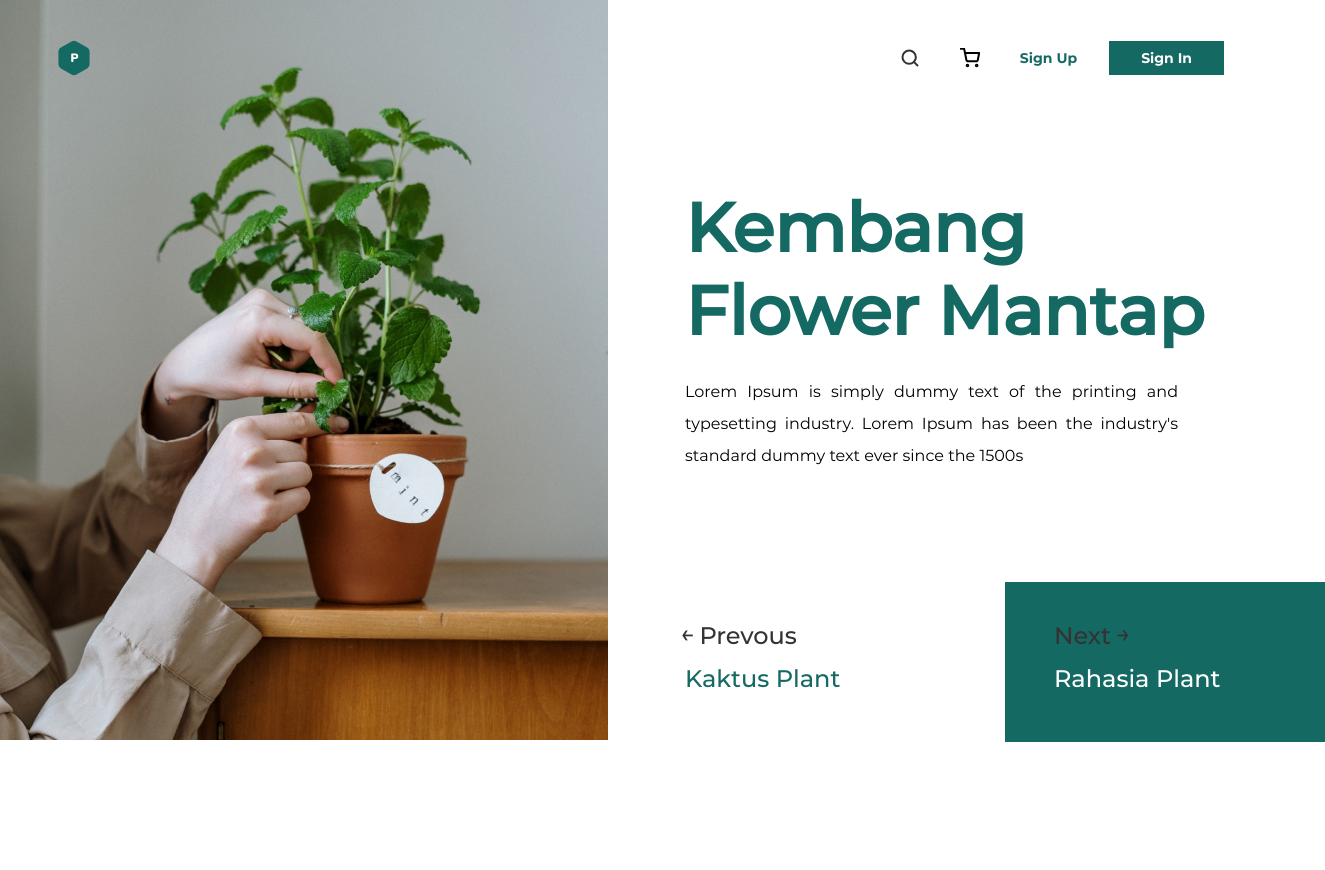
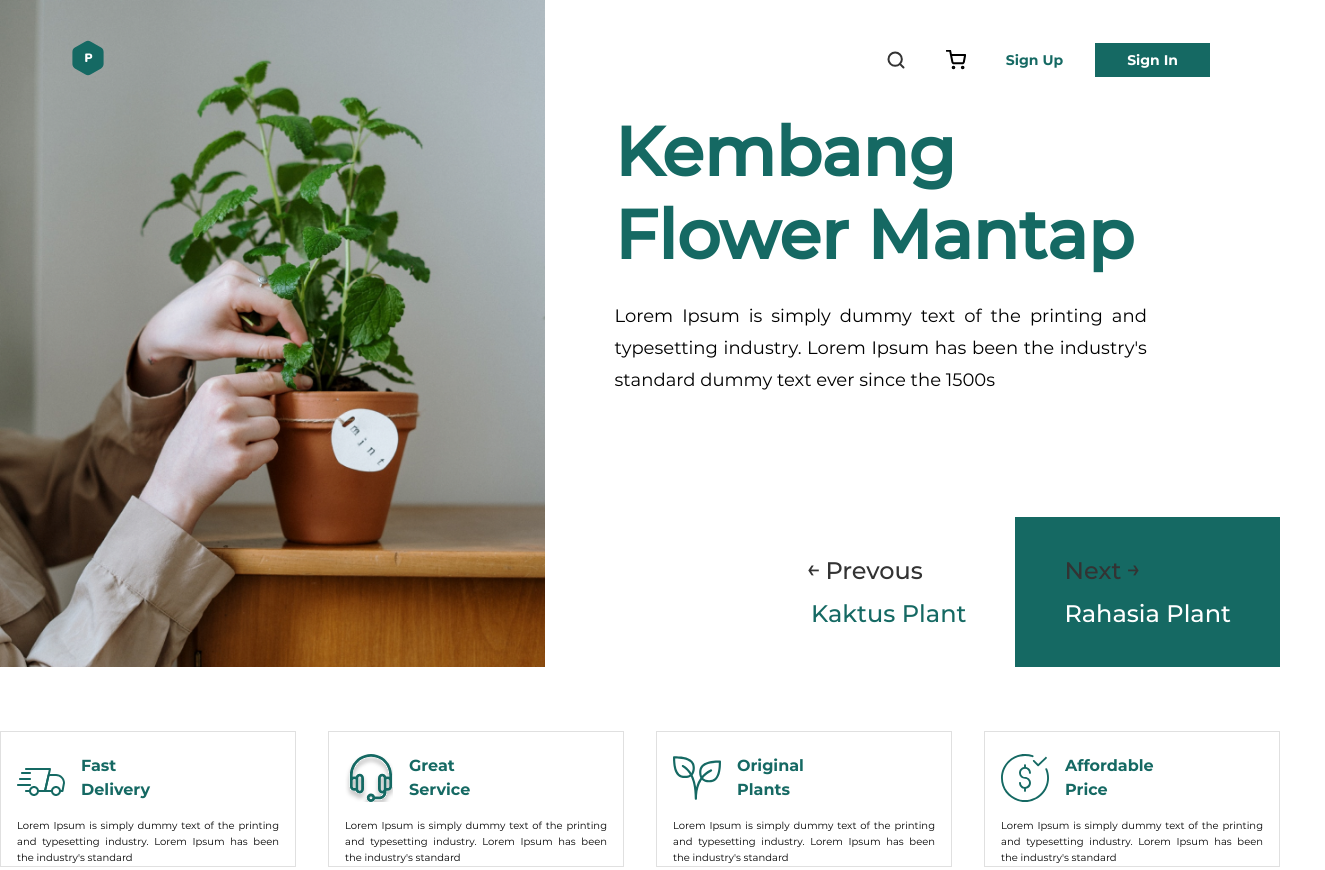
Before and after one commit to webPrsnr/plant-shop, a plain HTML site: page index.html in a window 1280 px wide. Shown: the top 870 px of the page, 1325 px wide, since content can reach past the window. Drawn offline with Linux system fonts and the light colour scheme.

Commit message:
little fix

```diff
--- a/index.html
+++ b/index.html
@@ -19,10 +19,17 @@
 
   <body>
     <header class="head">
-      <div class="container">
+      <div class="container__outer head__container-outer">
+        <div class="container__inner head__container-inner">
           <nav class="head__icons">
             <div class="head__main_icon">
-            <a class="head__logo" href="#"></a>
+              <a class="head__logo" href="#">
+                <img
+                  class="head__logo-img"
+                  src="./images/icon/Group5.svg"
+                  alt="logo"
+                />
+              </a>
             </div>
             <div class="head__sub-icons">
               <a class="head__search" href="#"></a>
@@ -32,10 +39,12 @@
             </div>
           </nav>
         </div>
+      </div>
     </header>
     <main>
       <section class="preview">
-        <div class="preview__inner">
+        <div class="container__outer preview__outer">
+          <div class="container__inner preview__inner">
             <div class="preview__image">
               <img
                 class="image"
@@ -47,9 +56,9 @@
               <div class="preview__descr">
                 <h1 class="preview__title">Kembang Flower Mantap</h1>
                 <p class="preview__sub-title">
-                Lorem Ipsum is simply dummy text of the printing and typesetting
-                industry. Lorem Ipsum has been the industry's standard dummy
-                text ever since the 1500s
+                  Lorem Ipsum is simply dummy text of the printing and
+                  typesetting industry. Lorem Ipsum has been the industry's
+                  standard dummy text ever since the 1500s
                 </p>
               </div>
               <div class="preview__nav">
@@ -60,6 +69,7 @@
                 <div class="next">
                   <p class="next__pointer">Next</p>
                   <p class="next__name">Rahasia Plant</p>
+                </div>
               </div>
             </div>
           </div>
@@ -164,7 +174,6 @@
         </div>
       </section>
       <section class="motivation">
-        <div class="container">
         <div class="motivation__inner">
           <div class="motivation__content-area">
             <div class="motivation__text">
@@ -191,7 +200,6 @@
               src="./images/photo/jason-leung-r5pPYI6lEpA-unsplash 1.png"
               alt=""
             />
-            </div>
           </div>
         </div>
       </section>
--- a/styles/featured.css
+++ b/styles/featured.css
@@ -50,6 +50,7 @@ hr {
 
 .plant__img {
   background-color: #f3f4f6;
+  width: 100%;
 }
 
 .plant__name {
--- a/styles/header.css
+++ b/styles/header.css
@@ -1,17 +1,22 @@
 /* header.css */
+.head__container-outer {
+  position: absolute;
+  width: 100%;
+}
+.head__container-inner {
+  width: 100%;
+  margin: 0 auto;
+}
+
 .head__icons {
   padding-top: 40px;
   display: flex;
   justify-content: space-between;
   align-items: center;
 }
-
-.head__logo {
-  display: block;
-  min-height: 36px;
-  min-width: 36px;
-  background-repeat: no-repeat;
-  background-image: url("../images/icon/Group5.svg");
+.head__logo-img {
+  width: 100%;
+  height: auto;
 }
 
 .head__sub-icons {
--- a/styles/index.css
+++ b/styles/index.css
@@ -37,7 +37,11 @@ h4 {
   margin: 0;
 }
 
-.container {
-  margin-left: 56px;
-  margin-right: 56px;
+.container__inner {
+  max-width: 1140px;
 }
+
+/* .container__outer {
+  padding-right: 20px;
+  padding-left: 20px;
+} */
--- a/styles/motivation.css
+++ b/styles/motivation.css
@@ -4,11 +4,10 @@
 
 .motivation__inner {
   display: flex;
-  justify-content: space-between;
-  column-gap: 84px;
 }
 
 .motivation__content-area {
+  flex: 1;
   display: flex;
   flex-direction: column;
   justify-content: space-between;
@@ -19,14 +18,23 @@
   font-size: 40px;
   line-height: 56px;
   color: var(--color-kq-black);
-  max-width: 512px;
+  width: 70%;
   margin-bottom: 16px;
 }
 
 .motivation__text-descr {
-  max-width: 507px;
+  width: 70%;
   font-family: var(--font-family-r);
   color: var(--color-kq-black);
   font-size: 16px;
   line-height: 28px;
 }
+
+.motivation__text-img > img {
+  width: 80%;
+}
+
+.motivation__img-area > img {
+  width: 100%;
+  height: 100%;
+}
--- a/styles/preview.css
+++ b/styles/preview.css
@@ -1,22 +1,35 @@
 /* preview.css  */
+.preview__outer {
+  padding-left: 0;
+  padding-right: 0;
+}
 .preview__inner {
   display: flex;
-  column-gap: 77px;
+  max-width: 100%;
 }
 
 .preview__image {
-  position: relative;
-  bottom: 76px;
-  z-index: -1;
+  flex-basis: 45%;
+  max-width: 100%;
+  height: auto;
+}
+
+.preview__image img {
+  max-width: 100%;
+  height: 100%;
 }
 
 .preview__about {
-  width: 100%;
+  display: flex;
+  flex-direction: column;
+  padding-left: 70px;
+  flex-basis: 55%;
+  max-width: 100%;
 }
 
 .preview__title {
-  min-width: 523px;
-  min-height: 166px;
+  max-width: 100%;
+  height: auto;
   font-family: var(--font-family-m);
   font-style: normal;
   font-size: 68px;
@@ -29,12 +42,16 @@
 
 .preview__sub-title {
   margin-top: 24px;
-  max-width: 493px;
-  max-height: 96px;
+  max-width: 80%;
+  height: auto;
   font-family: var(--font-family-r);
-  size: 18px;
+  font-size: 18px;
   line-height: 32px;
   text-align: justify;
+}
+
+.preview__descr {
+  flex-grow: 1;
 }
 
 .preview__nav {
@@ -48,8 +65,8 @@
   box-sizing: border-box;
   font-family: var(--font-family-m);
   padding: 39px 49px 39px 0px;
-  width: 320px;
-  height: 160px;
+  max-width: 100%;
+  height: auto;
   font-size: 24px;
 }
 
@@ -73,8 +90,8 @@
   box-sizing: border-box;
   font-family: var(--font-family-m);
   padding: 39px 49px;
-  width: 320px;
-  height: 160px;
+  max-width: 100%;
+  height: auto;
   background-color: var(--color-akana-green);
   font-size: 24px;
 }
```
Lines whose indentation alone changed are shown as unchanged.
